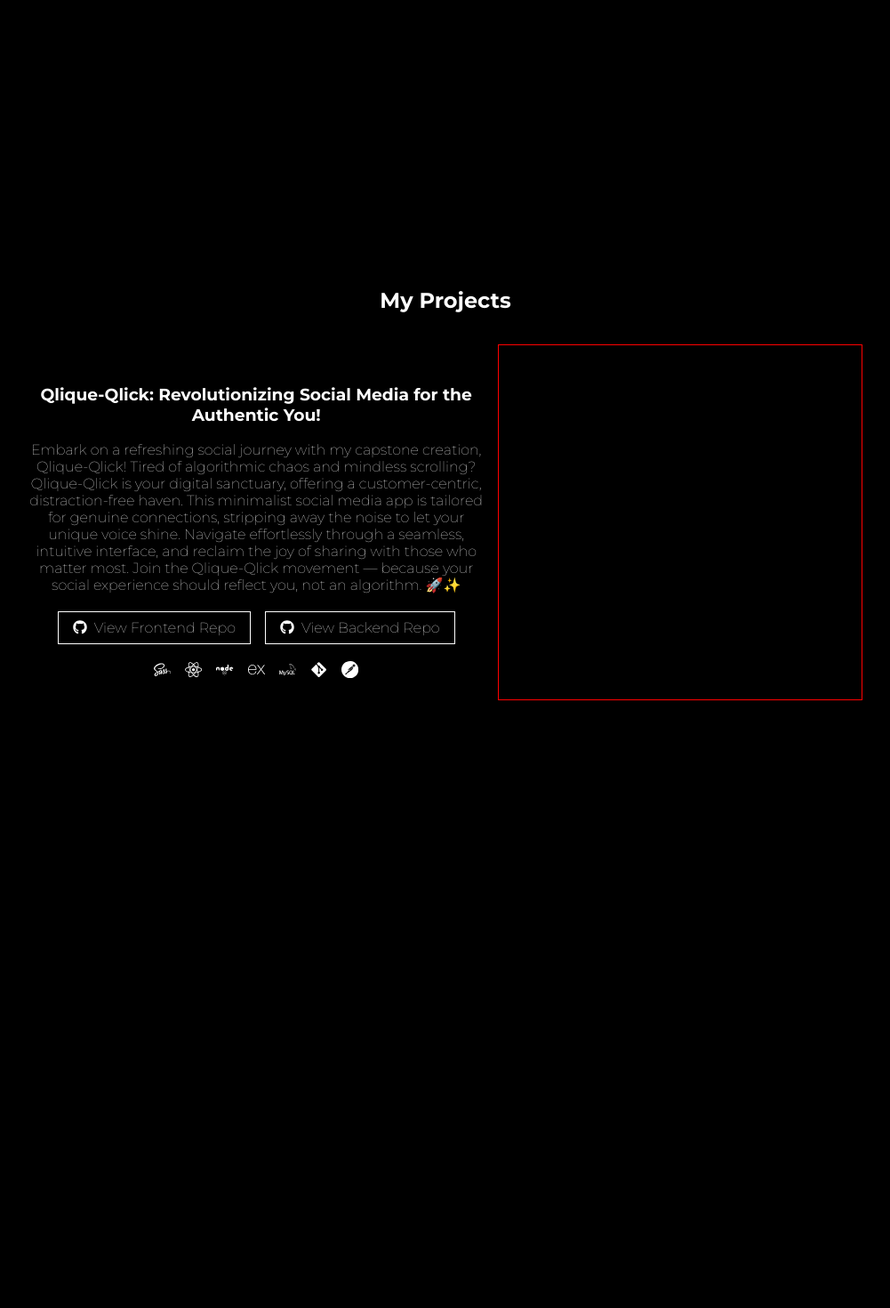
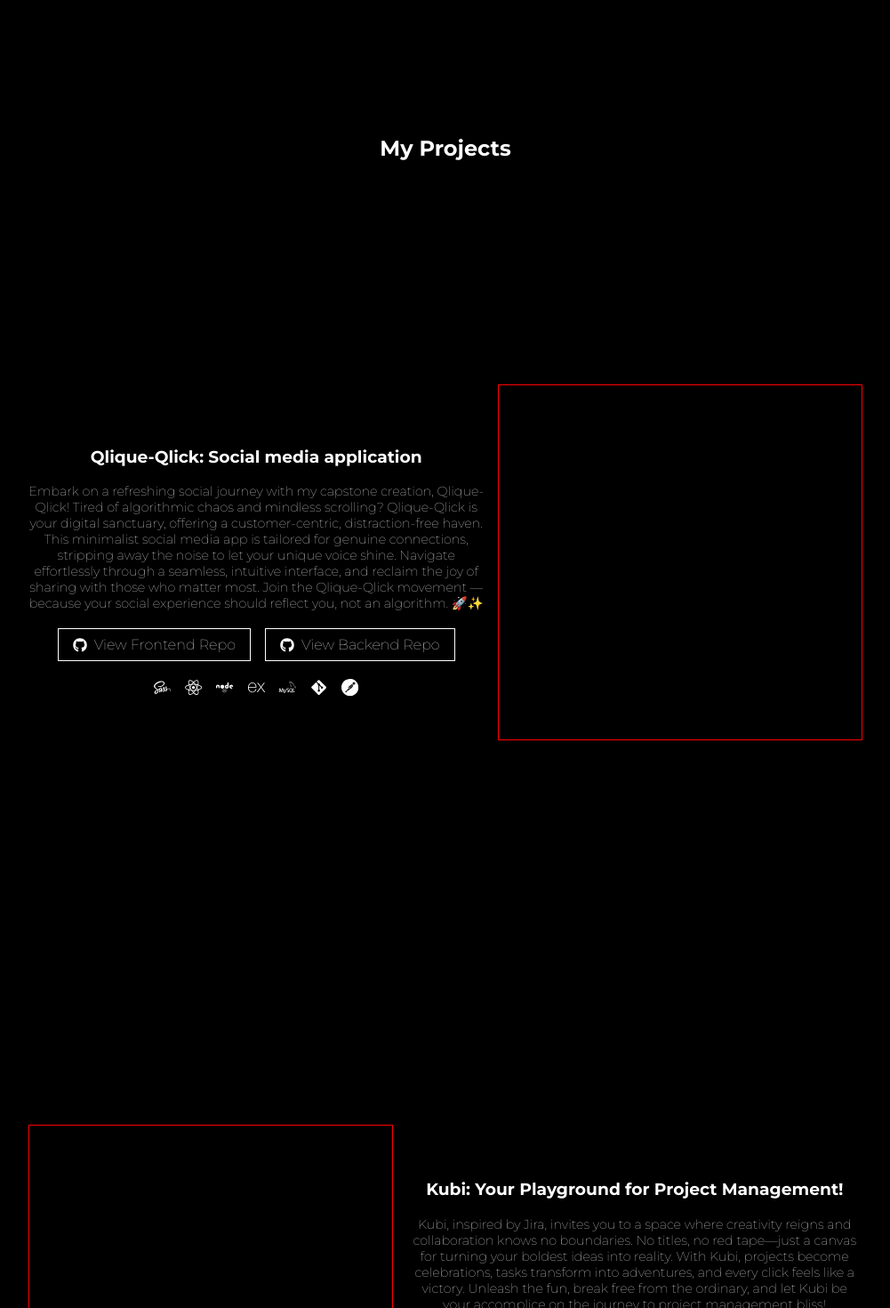
Before and after one commit to Ekpenga9000/portfolio-website, a React (Vite) app: page / in a window 1280 px wide. Shown: the part 1580-3050 px from the top of the page at 89% size, without its empty margins (139-1140 px from the left). Before the commit the page ends 2541 px from the top, so only its background shows below. Built offline with nearby package versions, Linux system fonts and the light colour scheme.

Commit message:
Add project details to project components

```diff
--- a/src/App.jsx
+++ b/src/App.jsx
@@ -17,8 +17,22 @@ function App() {
         <div className="app__section">
           <About />
         </div>
+        <h2 className='app__project'>My Projects</h2>
         <div className="app__section">
-          <Project />
+          <Project title={"Qlique-Qlick: Social media application"}
+            text ={" Embark on a refreshing social journey with my capstone creation, Qlique-Qlick! Tired of algorithmic chaos and mindless scrolling? Qlique-Qlick is your digital sanctuary, offering a customer-centric, distraction-free haven. This minimalist social media app is tailored for genuine connections, stripping away the noise to let your unique voice shine. Navigate effortlessly through a seamless, intuitive interface, and reclaim the joy of sharing with those who matter most. Join the Qlique-Qlick movement — because your social experience should reflect you, not an algorithm. 🚀✨"}
+            frontend ={"https://github.com/Ekpenga9000/qlick-qlique-client/"}
+            backend ={"https://github.com/Ekpenga9000/qlick-qlique-api"}
+          />
+        </div>
+        <div className="app__section">
+          <Project title={"Kubi: Your Playground for Project Management!"}
+            text ={"Kubi, inspired by Jira, invites you to a space where creativity reigns and collaboration knows no boundaries. No titles, no red tape—just a canvas for turning your boldest ideas into reality. With Kubi, projects become celebrations, tasks transform into adventures, and every click feels like a victory. Unleash the fun, break free from the ordinary, and let Kubi be your accomplice on the journey to project management bliss!"}
+            frontend ={"https://github.com/Ekpenga9000/kubi-client"}
+            backend ={"https://github.com/Ekpenga9000/kubi-api"}
+            isReverse={true}
+            link={"https://kubi-software.netlify.app/login"}
+          />
         </div>
       </div>
     </section>
--- a/src/App.scss
+++ b/src/App.scss
@@ -40,4 +40,13 @@ body{
     &__section{
         scroll-snap-align: start;
     }
+    &__project{
+        position: sticky;
+        top: 4.9rem;
+        text-align: center;
+        font-family: "Montserrat", sans-serif;
+        color: $text-primary;
+        padding-block: 1.2rem;
+        background-color: rgba($color: #000000, $alpha: 0.85);
+    }
 }
--- a/src/components/projects/Project.jsx
+++ b/src/components/projects/Project.jsx
@@ -4,25 +4,17 @@ import { FaGithub, FaSass, FaReact, FaNode, FaGitAlt } from "react-icons/fa";
 import { SiExpress, SiMysql, SiPostman } from "react-icons/si";
 
 const Project = ({isReverse, text, title, link, frontend, backend}) => {
-    // const [isReverse, setIsReverse] = useState(false);
-    // const [isDeployed, setIsDeployed] = useState(false);
-
-    // useEffect(()=>{
-    //     setIsReverse(reverse);
-    // }, [reverse])
 
     return (
         <section className="project">
             <div className="project__container">
-                <h2 className="project__header">My Projects</h2>
                 <div className={`project__intro-div${isReverse ? "--reverse" : ""}`}>
                     <div className="project__intro">
                         <h3 className="project__title">
                             {title}
-                            Qlique-Qlick: Revolutionizing Social Media for the Authentic You!</h3>
+                            </h3>
                         <p className="project__text">
                             {text}
-                            Embark on a refreshing social journey with my capstone creation, Qlique-Qlick! Tired of algorithmic chaos and mindless scrolling? Qlique-Qlick is your digital sanctuary, offering a customer-centric, distraction-free haven. This minimalist social media app is tailored for genuine connections, stripping away the noise to let your unique voice shine. Navigate effortlessly through a seamless, intuitive interface, and reclaim the joy of sharing with those who matter most. Join the Qlique-Qlick movement — because your social experience should reflect you, not an algorithm. 🚀✨
                         </p>
                         <div className="project__link-div">
                        {link &&
--- a/src/components/projects/Project.scss
+++ b/src/components/projects/Project.scss
@@ -46,6 +46,11 @@
             width: 50%;
         }
     }
+    &__text{
+        @include tablet{
+            font-size: 0.9rem;
+        }
+    }
     &__link-div{
         display: flex;
         flex-wrap: wrap;
```
